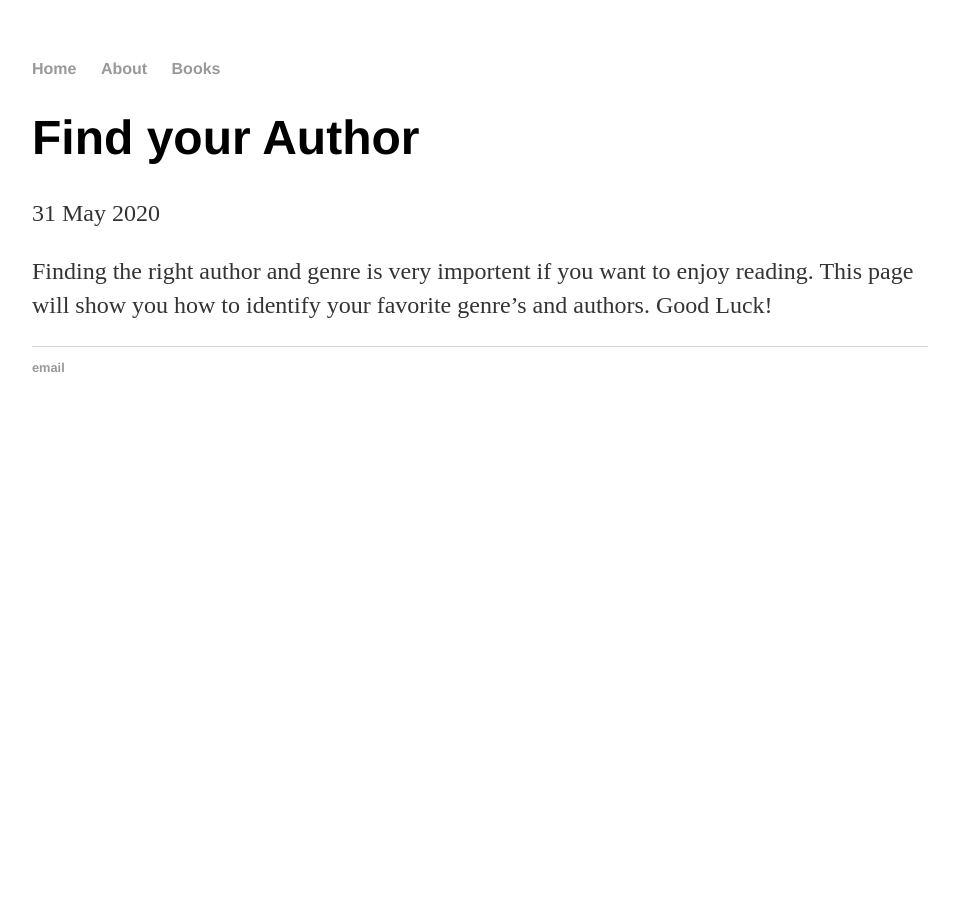
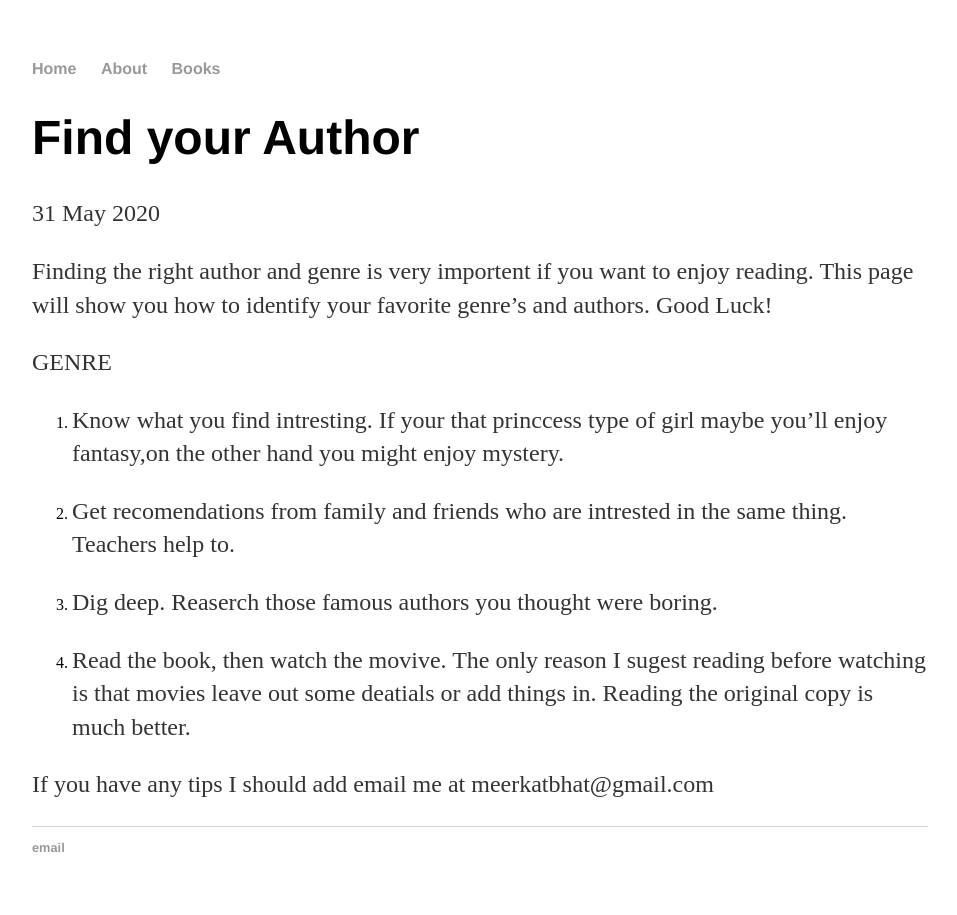
Before and after one commit to meerkatbhat/meerkatbhat, a Jekyll site: the page built from _posts/2020-05-31-Find your Author.md, in a window 1280 px wide. Shown: the whole page, without its empty margins (160-1117 px from the left). Built offline with Jekyll 4.4.1, drawn with Linux system fonts in a browser that asks for light colours.

Commit message:
Update 2020-05-31-Find your Author.md

```diff
--- a/_posts/2020-05-31-Find your Author.md
+++ b/_posts/2020-05-31-Find your Author.md
@@ -6,3 +6,24 @@ date: 2020-05-31
 
 Finding the right author and genre is very importent if you want to enjoy reading.
 This page will show you how to identify your favorite genre's and authors. Good Luck!
+
+GENRE
+
+1. Know what you find intresting.
+If your that princcess type of girl maybe you'll enjoy
+fantasy,on the other hand you might enjoy mystery.
+
+2. Get recomendations from family and friends who are
+intrested in the same thing. Teachers help to.
+
+3. Dig deep.
+Reaserch those famous authors you thought
+were boring.
+
+4. Read the book, then watch the movive.
+The only reason I sugest reading before watching
+is that movies leave out some deatials or add things
+in. Reading the original copy is much better.
+
+ If you have any tips I should add email me
+ at meerkatbhat@gmail.com
```
